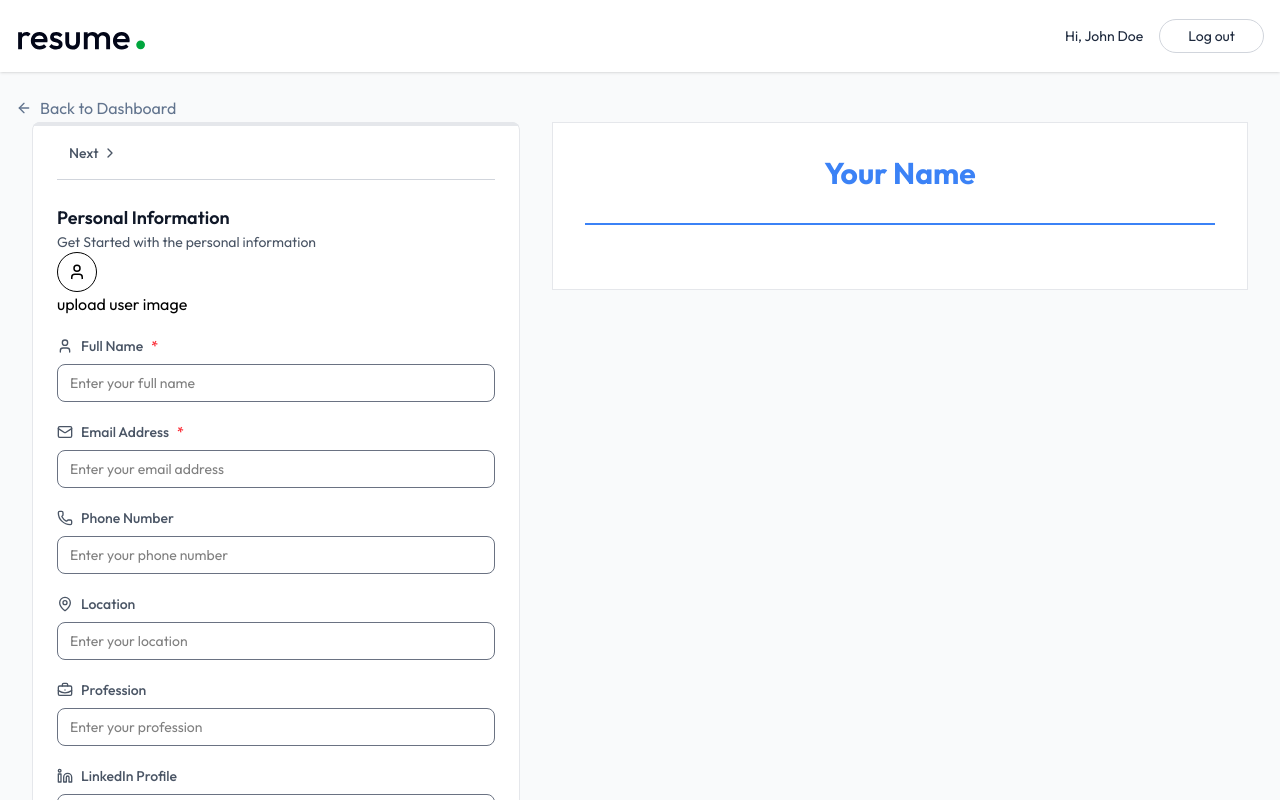
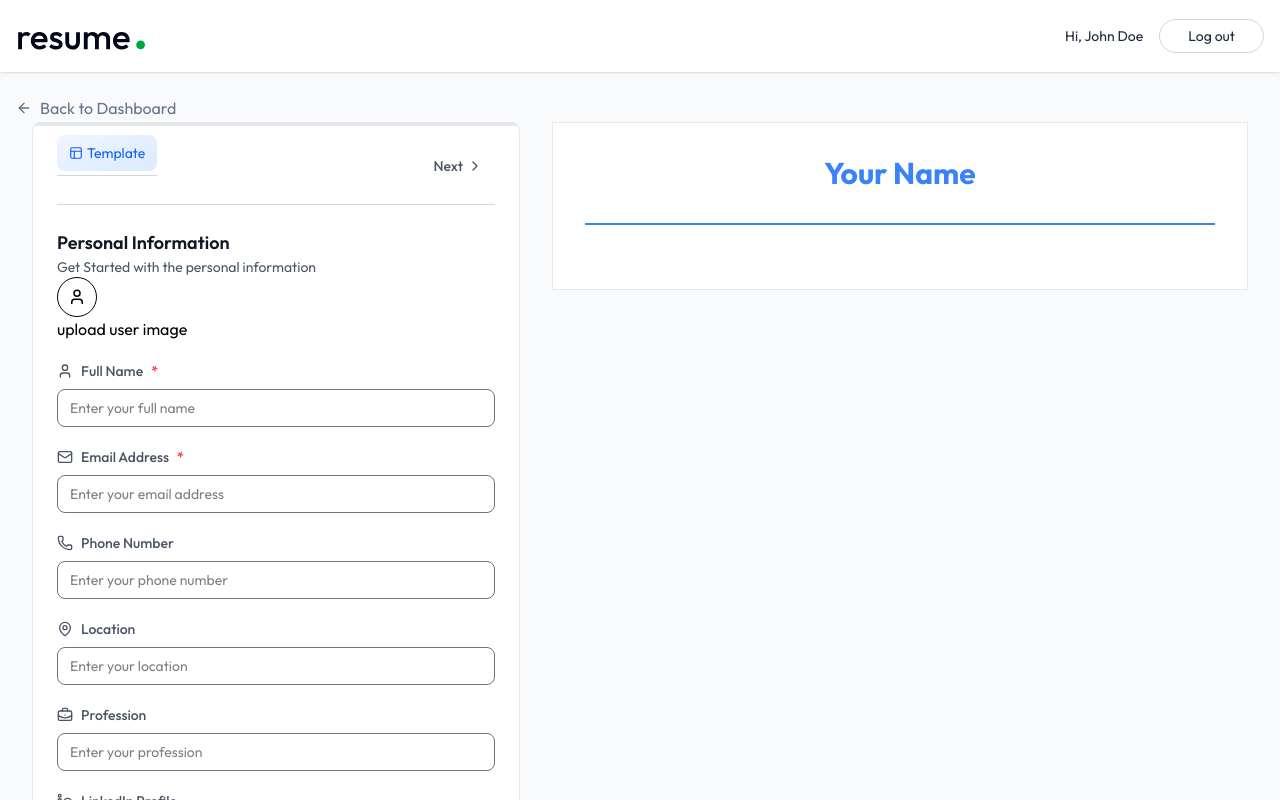
Before and after one commit to tushargupta8954/Resume-Builder, a React (Vite) app in the folder client/: page /app/builder/1 in a window 1280 px wide. Shown: the top 800 px of the page. Built offline with nearby package versions, Linux system fonts and the light colour scheme; a web font is replaced by a local one.

Commit message:
Build the template options in resume builder

```diff
--- /dev/null
+++ b/client/src/components/TemplateSelector.jsx
@@ -0,0 +1,61 @@
+import { Check, Layout } from 'lucide-react'
+import { useState } from 'react'
+
+const TemplateSelector = ({ selectedTemplate, onChange}) => {
+    const [isOpen, setIsOpen] = useState(false)
+
+    const templates = [
+        {
+            id: "classic",
+            name: "Classic",
+            preview: "Ultra-clean design that puts your content front and center"
+        },
+        {
+            id: "modern",
+            name: "Modern",
+            preview: "Sleek desing with stratigic use of color and modern font choices"
+        },
+        {
+            id: "minimal-image",
+            name: "Minimal Image",
+            preview: "Minimal desing with a single image and clean typography"
+        },
+        {
+            id: "minimal",
+            name: "Minimal",
+            preview: "Ultra-clean design that puts your content front and center"
+        },
+    ]
+  return (
+    <div className='relative'>
+        <button onClick={()=> setIsOpen(!isOpen)} className='flex items-center gap-1 text-sm text-blue-600 bg-gradient-to-br from-blue-50 to-blue-100 ring-blue-300 hover:ring transition-all px-3 py-2 rounded-lg'>
+            <Layout size={14} /> <span className='max-sm:hidden'>Template</span>
+        </button>
+        {isOpen && (
+            <div className='absolute top-full w-xs p-3 mt-2 space-y-3 z-10 bg-white rounded-md border border-gray-200 shadow-sm'>
+                {templates.map((template)=>(
+                    <div key={template.id} onClick={()=> {onChange(template.id); setIsOpen(false)}} className={`relative p-3 border rounded-md cursor-pointer transition-all ${selectedTemplate === template.id ? "border-blue-400 bg-blue-100": "border-gray-300 hover:border-gray-400 hover:bg-gray-100"}`}>
+
+                        {selectedTemplate === template.id && (
+                            <div className='absolute top-2 right-2'>
+                                <div className='size-5 bg-blue-400 rounded-full flex items-center justify-center'>
+                                    <Check className='w-3 h-3 text-white' />
+                                </div>
+                            </div>
+                        )}
+
+                        <div className='space-y-1'>
+                            <h4 className='font-medium text-gray-800'>{template.name}</h4>
+                            <div className='mt-2 p-2 bg-blue-50 rounded text-xs text-gray-500 italic'>{template.preview}</div>
+                        </div>
+
+                    </div>
+                ))}
+            </div>
+        )}
+
+    </div>
+  )
+}
+
+export default TemplateSelector
--- a/client/src/pages/ResumeBuilder.jsx
+++ b/client/src/pages/ResumeBuilder.jsx
@@ -4,6 +4,7 @@
 import { ArrowLeftIcon, Briefcase, ChevronLeft, ChevronRight, FileText, FolderIcon, GraduationCap, Sparkles, User, UserIcon } from 'lucide-react'
 import PersonalInfoForm from '../components/PersonalInfoForm'
 import ResumePreview from '../components/ResumePreview'
+import TemplateSelector from '../components/TemplateSelector'
 
 const ResumeBuilder = () => {
   const { resumeId } = useParams()
@@ -65,8 +66,12 @@
               transition-all duration-2000' style={{width: `${activeSectionIndex * 100 / (sections.length -1)}%`}} />
               {/* Section Navigation */}
               <div  className='flex justify-between items-center mb-6 border-b border-gray-300 py-1'>
-                <div>
-                  <div></div>
+
+                <div className='flex justify-between items-center mb-6 border-b border-gray-300 py-1'>
+                   <TemplateSelector selectedTemplate={resumeData.template} onChange={(template)=> setResumeData(prev => ({...prev, template}))} />
+                </div>
+
+
                 <div className='flex items-center'>
                   {activeSectionIndex !==0 &&(
                     <button onClick={()=> setActiveSectionIndex((prevIndex)=> Math.max(prevIndex - 1,0))} className='flex items-center gap-1 p-3 rounded-lg text-sm font-medium text-gray-600 hover:bg-gray-50 transition-all' disabled={activeSectionIndex}>
@@ -78,7 +83,7 @@
                     </button>
 
                 </div>
-                </div>
+
 
               </div>
 
```
Lines whose indentation alone changed are shown as unchanged.
